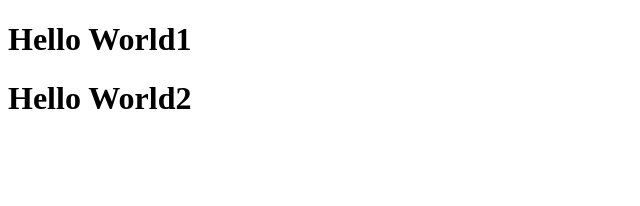
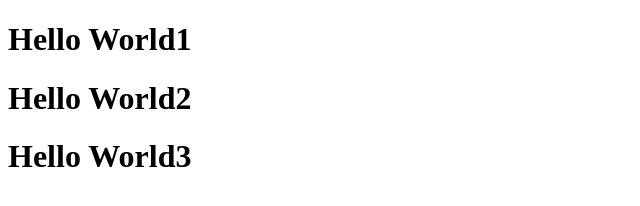
Before and after one commit to dwprz/belajar-git-remote, a plain HTML site: page index.html in a window 1280 px wide. Shown: the whole page, without its empty margins (0-640 px from the left). Drawn offline with Linux system fonts and the light colour scheme.

Commit message:
Develop (#4)
* alter file contoh.html

* merubah file index.html

* delete contoh.html

* alter file index.html

```diff
--- a/index.html
+++ b/index.html
@@ -8,5 +8,6 @@
 <body>
     <h1>Hello World1</h1>
     <h1>Hello World2</h1>
+    <h1>Hello World3</h1>
 </body>
 </html>
```
